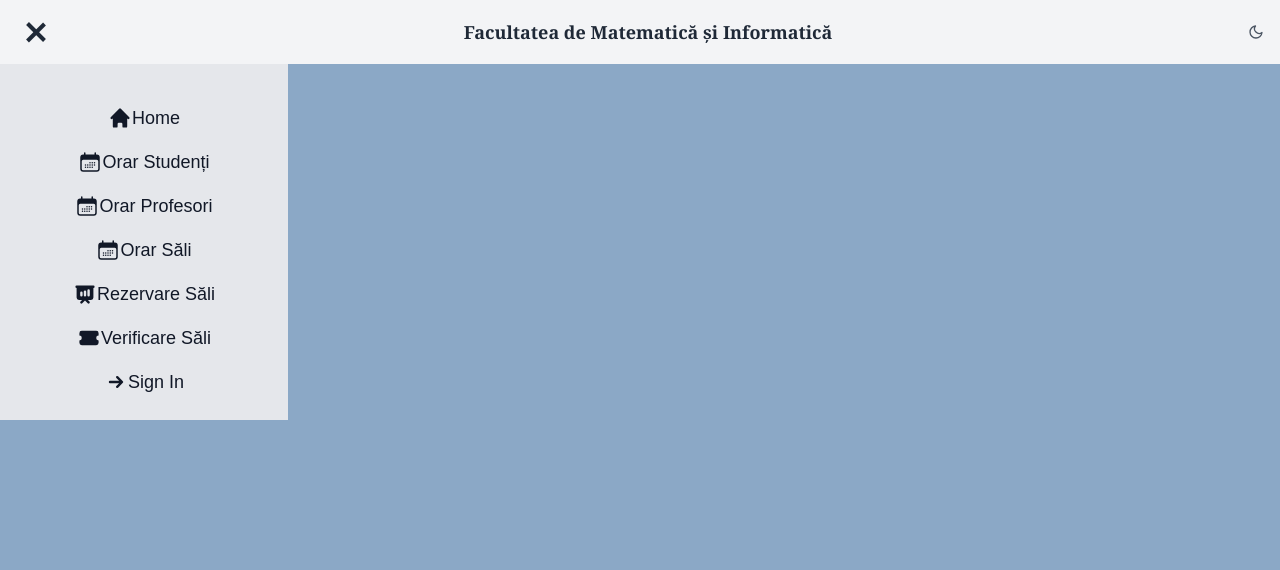
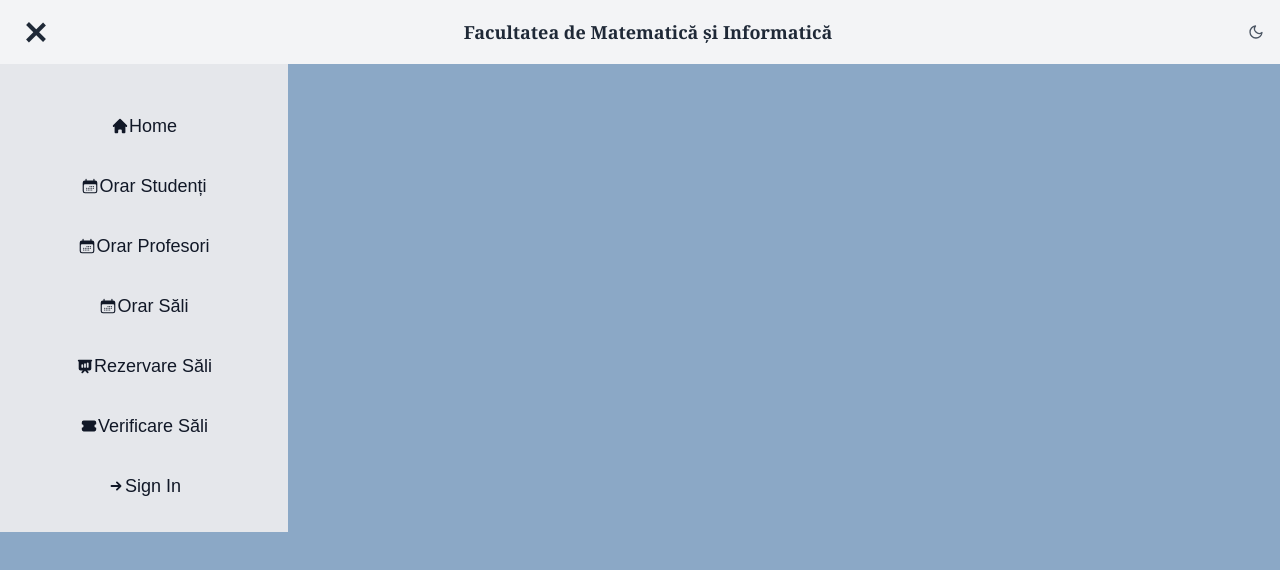
Before and after one commit to Duta-Sebastian/FMISaliReactFrontend, a Next.js app: page / in a window 1280 px wide. Both pictures are taken after a click on the button 36 px from the left and 32 px from the top of the page. Shown: the top 570 px of the page. Built offline with nearby package versions, Linux system fonts and the light colour scheme.

Commit message:
Refactored the sidebar to make the whole item clickable, used the same menu button style for the filter menu

```diff
--- a/src/app/layout.tsx
+++ b/src/app/layout.tsx
@@ -33,7 +33,7 @@ export default function RootLayout({
   return (
     <html lang="ro">
         <body
-          className={`${geistSans.variable} ${geistMono.variable} antialiased` }
+          className={`${geistSans.variable} ${geistMono.variable} antialiased`}
         >
         <Providers>
             <NavBar/>
--- a/src/components/FilterRoomsMenu.tsx
+++ b/src/components/FilterRoomsMenu.tsx
@@ -62,13 +62,23 @@ const FilterMenu: React.FC<{onFilterChange: (roomFilters : roomFilters) => void}
             <button
                 onClick={handleToggle}
                 ref={buttonRef}
-                className="p-2 bg-primary text-white rounded-lg focus:outline-none hover:bg-primary-dark transition-colors"
+                className="flex flex-col justify-center items-center space-y-1 p-2"
             >
-                <div className="w-6 h-6 flex flex-col justify-between items-center">
-                    <span className="block w-6 h-1 bg-white"></span>
-                    <span className="block w-6 h-1 bg-white"></span>
-                    <span className="block w-6 h-1 bg-white"></span>
-                </div>
+                <div
+                    className={`w-6 h-1 bg-gray-800 dark:bg-gray-100 transition-transform duration-300 ${
+                        isOpen ? "rotate-45 translate-y-2" : ""
+                    }`}
+                ></div>
+                <div
+                    className={`w-6 h-1 bg-gray-800 dark:bg-gray-100 transition-opacity duration-300 ${
+                        isOpen ? "opacity-0" : ""
+                    }`}
+                ></div>
+                <div
+                    className={`w-6 h-1 bg-gray-800 dark:bg-gray-100 transition-transform duration-300 ${
+                        isOpen ? "-rotate-45 translate-y-[-7.5px]" : ""
+                    }`}
+                ></div>
             </button>
 
             {isOpen && (
--- a/src/components/NavBar.tsx
+++ b/src/components/NavBar.tsx
@@ -60,7 +60,7 @@ const NavBar = () => {
                 }`}
                 ref={menuRef}
             >
-                <SideBarAPP />
+                <SideBarAPP setIsOpenAction={setIsOpen}/>
             </div>
         </nav>
     );
--- a/src/components/common/SideBarA.tsx
+++ b/src/components/common/SideBarA.tsx
@@ -3,33 +3,125 @@
 import { Sidebar } from "flowbite-react";
 import { HiArrowSmRight, HiHome, HiPresentationChartBar, HiTicket } from "react-icons/hi";
 import { HiCalendarDays } from "react-icons/hi2";
+import Link from "next/link";
 
-export default function SideBarAPP() {
+interface SideBarProps {
+  setIsOpenAction: (isOpen: boolean) => void;
+}
+
+export default function SideBarAPP({ setIsOpenAction }: SideBarProps) {
+  const handleLinkClick = () => {
+    setIsOpenAction(false);
+  };
+
   return (
       <Sidebar aria-label="Meniu principal" className="bg-gray-200 dark:bg-gray-800">
         <Sidebar.Items>
           <Sidebar.ItemGroup>
-          <Sidebar.Item href="/" icon={HiHome} className="text-lg hover:bg-gray-400 dark:hover:bg-gray-700">
+            <Link href="/" passHref legacyBehavior>
+              <a className="block w-full">
+                <Sidebar.Item
+                    as="div"
+                    className="text-lg hover:bg-gray-400 dark:hover:bg-gray-700"
+                    onClick={handleLinkClick}
+                >
+                  <div className="flex items-center justify-between w-full px-4 py-2 cursor-pointer">
+                    <HiHome />
                     Home
+                  </div>
                 </Sidebar.Item>
-          <Sidebar.Item href="/orarstud" icon={HiCalendarDays} className="text-lg hover:bg-gray-400 dark:hover:bg-gray-700">
+              </a>
+            </Link>
+
+            <Link href="/orarstud" passHref legacyBehavior>
+              <a className="block w-full">
+                <Sidebar.Item
+                    as="div"
+                    className="text-lg hover:bg-gray-400 dark:hover:bg-gray-700"
+                    onClick={handleLinkClick}
+                >
+                  <div className="flex items-center justify-between w-full px-4 py-2 cursor-pointer">
+                    <HiCalendarDays />
                     Orar Studenți
+                  </div>
                 </Sidebar.Item>
-          <Sidebar.Item href="/orarprof" icon={HiCalendarDays} className="text-lg hover:bg-gray-400 dark:hover:bg-gray-700">
+              </a>
+            </Link>
+
+            <Link href="/orarprof" passHref legacyBehavior>
+              <a className="block w-full">
+                <Sidebar.Item
+                    as="div"
+                    className="text-lg hover:bg-gray-400 dark:hover:bg-gray-700"
+                    onClick={handleLinkClick}
+                >
+                  <div className="flex items-center justify-between w-full px-4 py-2 cursor-pointer">
+                    <HiCalendarDays />
                     Orar Profesori
+                  </div>
                 </Sidebar.Item>
-          <Sidebar.Item href="/orarsali" icon={HiCalendarDays} className="text-lg hover:bg-gray-400 dark:hover:bg-gray-700">
+              </a>
+            </Link>
+
+            <Link href="/orarsali" passHref legacyBehavior>
+              <a className="block w-full">
+                <Sidebar.Item
+                    as="div"
+                    className="text-lg hover:bg-gray-400 dark:hover:bg-gray-700"
+                    onClick={handleLinkClick}
+                >
+                  <div className="flex items-center justify-between w-full px-4 py-2 cursor-pointer">
+                    <HiCalendarDays />
                     Orar Săli
+                  </div>
                 </Sidebar.Item>
-          <Sidebar.Item href="/Rezervare" icon={HiPresentationChartBar} className="text-lg hover:bg-gray-400 dark:hover:bg-gray-700">
+              </a>
+            </Link>
+
+            <Link href="/Rezervare" passHref legacyBehavior>
+              <a className="block w-full">
+                <Sidebar.Item
+                    as="div"
+                    className="text-lg hover:bg-gray-400 dark:hover:bg-gray-700"
+                    onClick={handleLinkClick}
+                >
+                  <div className="flex items-center justify-between w-full px-4 py-2 cursor-pointer">
+                    <HiPresentationChartBar />
                     Rezervare Săli
+                  </div>
                 </Sidebar.Item>
-          <Sidebar.Item href="/verificare" icon={HiTicket} className="text-lg hover:bg-gray-400 dark:hover:bg-gray-700">
+              </a>
+            </Link>
+
+            <Link href="/verificare" passHref legacyBehavior>
+              <a className="block w-full">
+                <Sidebar.Item
+                    as="div"
+                    className="text-lg hover:bg-gray-400 dark:hover:bg-gray-700"
+                    onClick={handleLinkClick}
+                >
+                  <div className="flex items-center justify-between w-full px-4 py-2 cursor-pointer">
+                    <HiTicket />
                     Verificare Săli
+                  </div>
                 </Sidebar.Item>
-          <Sidebar.Item href="/autentificare" icon={HiArrowSmRight} className="text-lg hover:bg-gray-400 dark:hover:bg-gray-700">
+              </a>
+            </Link>
+
+            <Link href="/autentificare" passHref legacyBehavior>
+              <a className="block w-full">
+                <Sidebar.Item
+                    as="div"
+                    className="text-lg hover:bg-gray-400 dark:hover:bg-gray-700"
+                    onClick={handleLinkClick}
+                >
+                  <div className="flex items-center justify-between w-full px-4 py-2 cursor-pointer">
+                    <HiArrowSmRight />
                     Sign In
+                  </div>
                 </Sidebar.Item>
+              </a>
+            </Link>
           </Sidebar.ItemGroup>
         </Sidebar.Items>
       </Sidebar>
```
Lines whose indentation alone changed are shown as unchanged.
